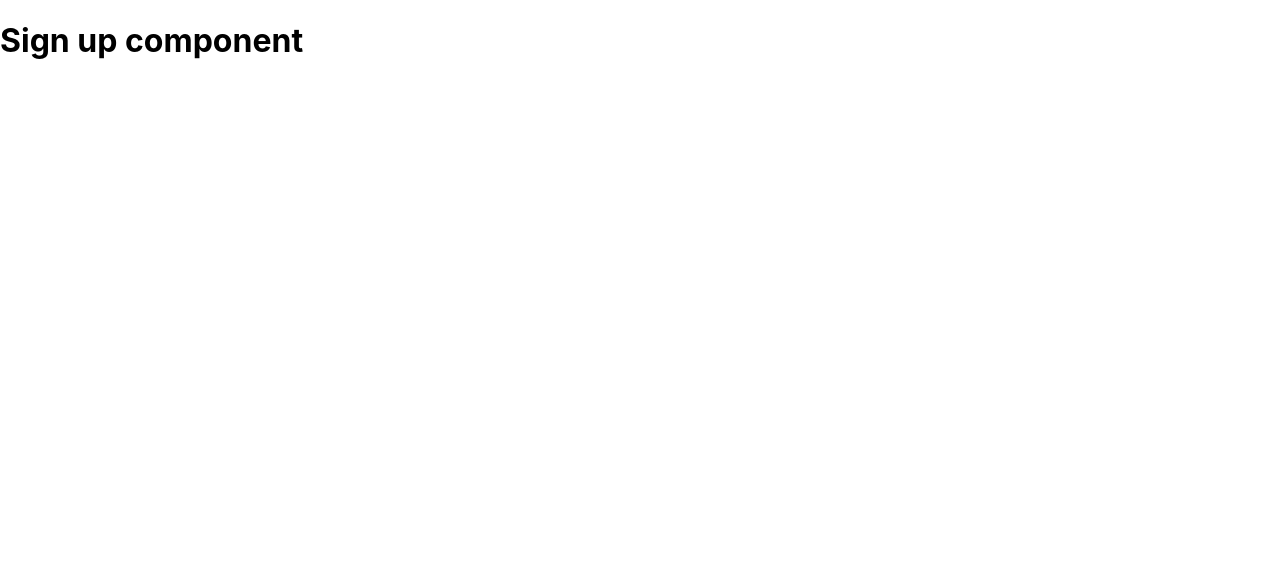
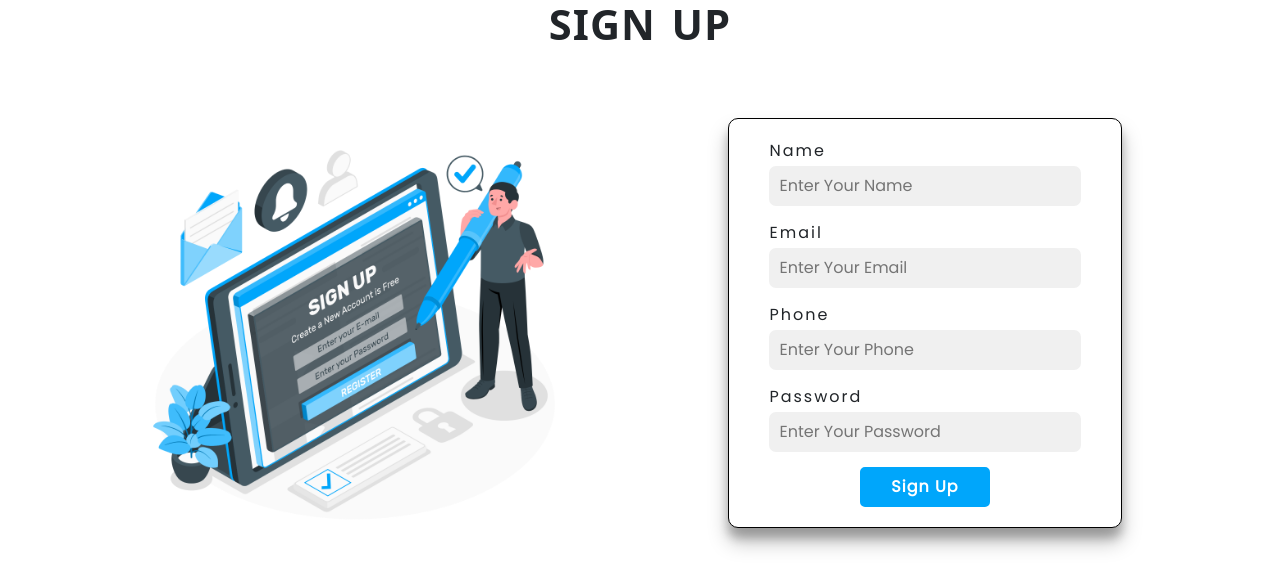
Before and after one commit to satyampund/super-meal, a React (Create React App) app in the folder client/: page /signup in a window 1280 px wide. Shown: the top 588 px of the page. Built offline with nearby package versions, Linux system fonts and the light colour scheme.

Commit message:
sign up page designed

```diff
--- a/client/public/index.html
+++ b/client/public/index.html
@@ -5,39 +5,27 @@
     <link rel="icon" href="%PUBLIC_URL%/favicon.ico" />
     <meta name="viewport" content="width=device-width, initial-scale=1" />
     <meta name="theme-color" content="#000000" />
-    <meta
-      name="description"
-      content="Web site created using create-react-app"
-    />
+    <meta name="description" content="Web site created using create-react-app" />
     <link rel="apple-touch-icon" href="%PUBLIC_URL%/logo192.png" />
+    <link
+      href="https://cdn.jsdelivr.net/npm/bootstrap@5.3.0-alpha1/dist/css/bootstrap.min.css"
+      rel="stylesheet"
+      integrity="sha384-GLhlTQ8iRABdZLl6O3oVMWSktQOp6b7In1Zl3/Jr59b6EGGoI1aFkw7cmDA6j6gD"
+      crossorigin="anonymous" />
     <!--
       manifest.json provides metadata used when your web app is installed on a
       user's mobile device or desktop. See https://developers.google.com/web/fundamentals/web-app-manifest/
     -->
     <link rel="manifest" href="%PUBLIC_URL%/manifest.json" />
-    <!--
-      Notice the use of %PUBLIC_URL% in the tags above.
-      It will be replaced with the URL of the `public` folder during the build.
-      Only files inside the `public` folder can be referenced from the HTML.
 
-      Unlike "/favicon.ico" or "favicon.ico", "%PUBLIC_URL%/favicon.ico" will
-      work correctly both with client-side routing and a non-root public URL.
-      Learn how to configure a non-root public URL by running `npm run build`.
-    -->
-    <title>React App</title>
+    <title>Super Meal</title>
   </head>
   <body>
     <noscript>You need to enable JavaScript to run this app.</noscript>
     <div id="root"></div>
-    <!--
-      This HTML file is a template.
-      If you open it directly in the browser, you will see an empty page.
-
-      You can add webfonts, meta tags, or analytics to this file.
-      The build step will place the bundled scripts into the <body> tag.
-
-      To begin the development, run `npm start` or `yarn start`.
-      To create a production bundle, use `npm run build` or `yarn build`.
-    -->
+    <script
+      src="https://cdn.jsdelivr.net/npm/bootstrap@5.3.0-alpha1/dist/js/bootstrap.bundle.min.js"
+      integrity="sha384-w76AqPfDkMBDXo30jS1Sgez6pr3x5MlQ1ZAGC+nuZB+EYdgRZgiwxhTBTkF7CXvN"
+      crossorigin="anonymous"></script>
   </body>
 </html>
--- a/client/src/index.css
+++ b/client/src/index.css
@@ -1,13 +1,40 @@
-body {
-  margin: 0;
-  font-family: -apple-system, BlinkMacSystemFont, 'Segoe UI', 'Roboto', 'Oxygen',
-    'Ubuntu', 'Cantarell', 'Fira Sans', 'Droid Sans', 'Helvetica Neue',
-    sans-serif;
-  -webkit-font-smoothing: antialiased;
-  -moz-osx-font-smoothing: grayscale;
+@import url('https://fonts.googleapis.com/css2?family=Poppins&display=swap');
+
+* {
+  box-sizing: border-box;
 }
 
-code {
-  font-family: source-code-pro, Menlo, Monaco, Consolas, 'Courier New',
-    monospace;
+html {
+  font-family: 'Poppins', sans-serif !important;
+  font-weight: 300;
+  font-size: 100%;
 }
+
+h1,
+h2,
+h3 {
+  font-weight: 300;
+  text-transform: uppercase;
+  letter-spacing: 1px;
+}
+
+h1 {
+  margin-top: 0;
+  margin-bottom: 20px;
+  font-size: 260% !important;
+  word-spacing: 4px;
+  font-weight: 700;
+}
+
+h2 {
+  font-size: 200% !important;
+  word-spacing: 2px;
+  text-align: center;
+  margin-bottom: 30px;
+  line-height: 1.25;
+}
+
+h3 {
+  font-size: 140% !important;
+  margin-bottom: 15px;
+}
--- a/client/src/views/Signup/Signup.css
+++ b/client/src/views/Signup/Signup.css
@@ -0,0 +1,64 @@
+.form-container {
+  font-family: 'Poppins', sans-serif !important;
+  padding: 20px 40px !important;
+  width: 72%;
+  background-color: white;
+  border-radius: 10px;
+  border: 1px solid black;
+  box-shadow: 0 14px 20px rgba(0, 0, 0, 0.25), 0 10px 10px rgba(0, 0, 0, 0.22);
+  display: block;
+  margin-left: auto;
+  margin-right: auto;
+}
+
+.contact__form-label {
+  display: flex;
+  margin-bottom: 3px;
+  letter-spacing: 2px;
+}
+
+.element-holder {
+  margin-bottom: 15px;
+}
+
+.contact__form-input {
+  width: 100%;
+  height: 40px;
+  background-color: #f0f0f0;
+  border: none;
+  padding: 10px;
+  border-radius: 7px;
+}
+
+.contact__form-input:focus,
+.text-aera:focus {
+  outline: none;
+}
+
+.signup-img {
+  width: 75%;
+}
+
+.css-button-rounded--sky {
+  min-width: 130px;
+  height: 40px;
+  color: #fff;
+  padding: 5px 10px;
+  font-weight: bold;
+  cursor: pointer;
+  transition: all 0.3s ease;
+  position: relative;
+  display: inline-block;
+  outline: none;
+  border-radius: 5px;
+  border: 2px solid #00a6fb;
+  background: #00a6fb;
+  display: block;
+  margin-left: auto;
+  margin-right: auto;
+  letter-spacing: 1px;
+}
+.css-button-rounded--sky:hover {
+  background: #fff;
+  color: #00a6fb;
+}
--- a/client/src/views/Signup/Signup.js
+++ b/client/src/views/Signup/Signup.js
@@ -1,10 +1,78 @@
 import React from 'react';
 import './Signup.css';
+import SignupImg from './../../assests/signup.png';
 
 const Signup = () => {
   return (
     <div>
-      <h1>Sign up component</h1>
+      <h1 className="text-center">Sign up</h1>
+      <div class="container text-center">
+        <div class="row">
+          <div class="col-md-6 mt-md-5">
+            <img src={SignupImg} className="signup-img" alt="signup"></img>
+          </div>
+
+          <div class="col-md-6 mt-md-5">
+            <form className="form-elements form-container">
+              <div className="element-holder">
+                <label class="contact__form-label" for="name">
+                  Name
+                </label>
+                <input
+                  required
+                  placeholder="Enter Your Name"
+                  type="text"
+                  class="contact__form-input"
+                  name="Name"
+                  id="name"
+                />
+              </div>
+              <div className="element-holder">
+                <label class="contact__form-label" for="email">
+                  Email
+                </label>
+                <input
+                  required
+                  placeholder="Enter Your Email"
+                  type="email"
+                  class="contact__form-input"
+                  name="Email"
+                  id="email"
+                />
+              </div>
+              <div className="element-holder">
+                <label class="contact__form-label" for="phone">
+                  Phone
+                </label>
+                <input
+                  required
+                  placeholder="Enter Your Phone"
+                  type="text"
+                  class="contact__form-input"
+                  name="Phone"
+                  id="phone"
+                />
+              </div>
+              <div className="element-holder">
+                <label class="contact__form-label" for="password">
+                  Password
+                </label>
+                <input
+                  required
+                  placeholder="Enter Your Password"
+                  type="password"
+                  class="contact__form-input"
+                  name="Password"
+                  id="passwrod"
+                />
+              </div>
+              <button type="submit" class="css-button-rounded--sky">
+                Sign Up
+              </button>
+            </form>
+          </div>
+        </div>
+      </div>
     </div>
   );
 };
```
Also changed, not shown: client/src/assests/signup.png (added), client/src/assests/signupbro.png (added).
